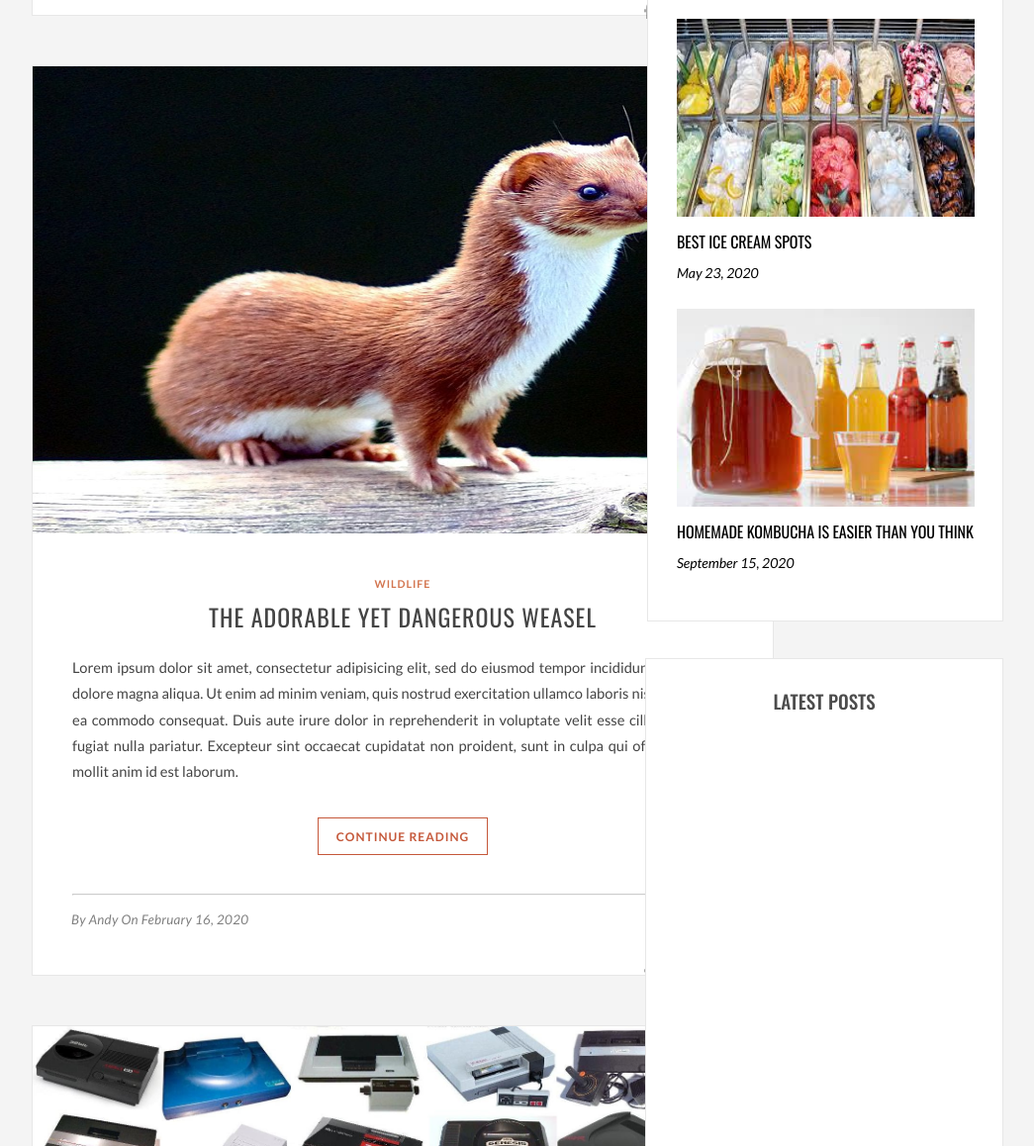
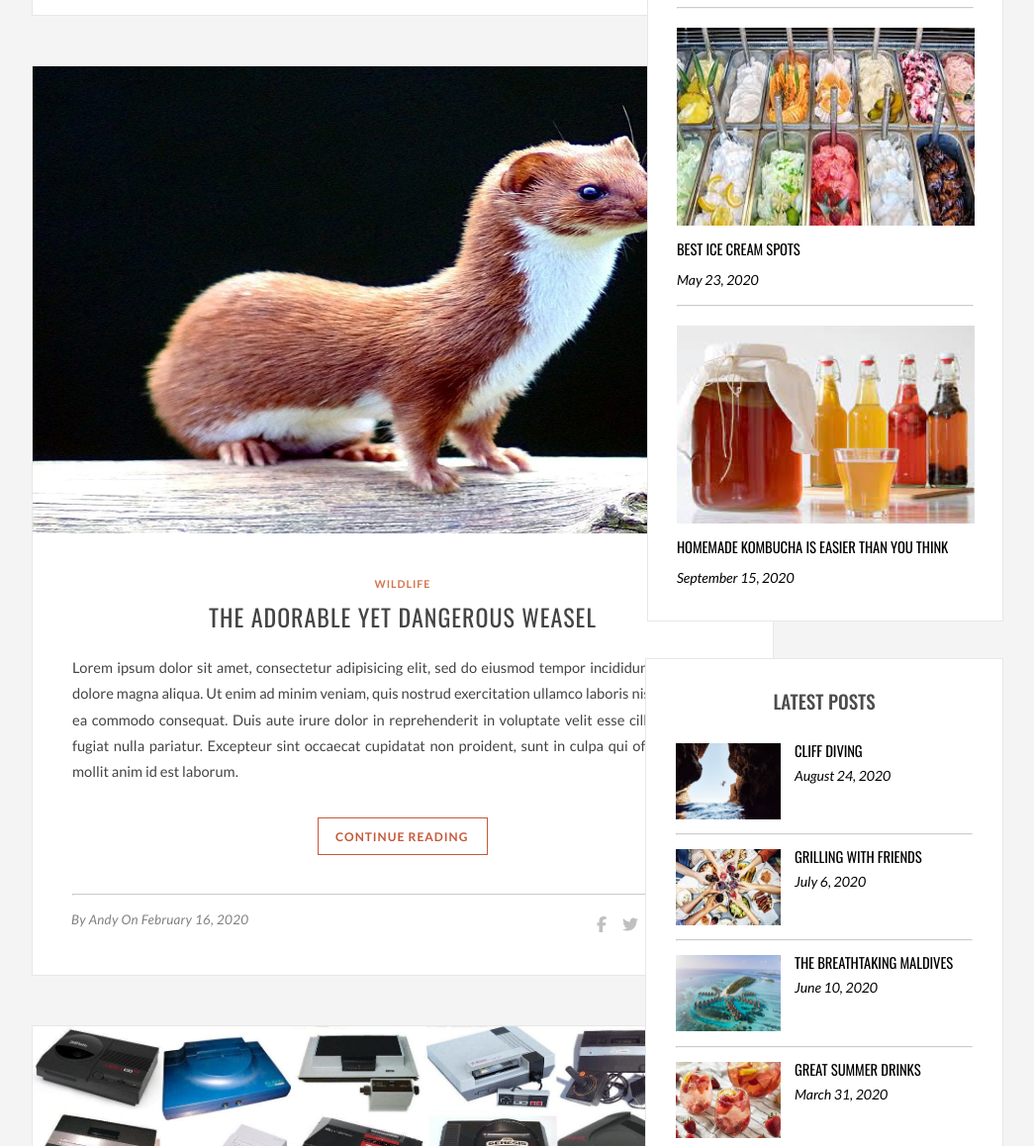
Before and after one commit to Crashy13/pixel-perfect-main, a plain HTML site: page index.html in a window 1280 px wide. Shown: the part 1015-2173 px from the top of the page at 99% size, without its empty margins (118-1163 px from the left). Drawn offline with nearby package versions, Linux system fonts and the light colour scheme; a web font is replaced by a local one.

Commit message:
added content to latest posts

```diff
--- a/index.html
+++ b/index.html
@@ -40,16 +40,16 @@
         <h2 class="article-header">TRAVEL</h2>
         <h3 class="article-title">THE FABULOUS CITY OF ROME</h3>
         <p class="article-paragraph">Lorem ipsum dolor sit amet, consectetur adipisicing elit, sed do eiusmod tempor incididunt ut labore et dolore magna aliqua. Ut enim ad minim veniam, quis nostrud exercitation ullamco laboris nisi ut aliquip ex ea commodo consequat. Duis aute irure dolor in reprehenderit in voluptate velit esse cillum dolore eu fugiat nulla pariatur. Excepteur sint occaecat cupidatat non proident, sunt in culpa qui officia deserunt mollit anim id est laborum.</p>
-        <button type="button" name="button" class="article-button">CONTINUE READING</button>
-        <hr>
+        <button type="button" name="button" class="article-button"><a href="#">CONTINUE READING</a></button>
+        <hr class='article-hr'>
         <p class="article-byline">By Greg On April 27, 2020</p>
         <nav class="article-social">
           <ul>
-            <li class="article-icon"><a href="#"></a><i class="fab fa-facebook-f"></i></li>
-            <li class="article-icon"><a href="#"></a><i class="fab fa-twitter"></i></li>
-            <li class="article-icon"><a href="#"></a><i class="fab fa-pinterest"></i></li>
-            <li class="article-icon"><a href="#"></a><i class="fab fa-google-plus-g"></i></li>
-            <li class="article-icon"><a href="#"></a><i class="fab fa-instagram"></i></li>
+            <li class="article-icon"><a href="#"><i class="fab fa-facebook-f"></i></a></li>
+            <li class="article-icon"><a href="#"><i class="fab fa-twitter"></i></a></li>
+            <li class="article-icon"><a href="#"><i class="fab fa-pinterest"></i></a></li>
+            <li class="article-icon"><a href="#"><i class="fab fa-google-plus-g"></i></a></li>
+            <li class="article-icon"><a href="#"><i class="fab fa-instagram"></i></a></li>
           </ul>
         </nav>
       </article>
@@ -58,16 +58,16 @@
         <h2 class="article-header">WILDLIFE</h2>
         <h3 class="article-title">THE ADORABLE YET DANGEROUS WEASEL</h3>
         <p class="article-paragraph">Lorem ipsum dolor sit amet, consectetur adipisicing elit, sed do eiusmod tempor incididunt ut labore et dolore magna aliqua. Ut enim ad minim veniam, quis nostrud exercitation ullamco laboris nisi ut aliquip ex ea commodo consequat. Duis aute irure dolor in reprehenderit in voluptate velit esse cillum dolore eu fugiat nulla pariatur. Excepteur sint occaecat cupidatat non proident, sunt in culpa qui officia deserunt mollit anim id est laborum.</p>
-        <button type="button" name="button" class="article-button">CONTINUE READING</button>
-        <hr>
+        <button type="button" name="button" class="article-button"><a href="#">CONTINUE READING</a></button>
+        <hr class='article-hr'>
         <p class="article-byline">By Andy On February 16, 2020</p>
         <nav class="article-social">
           <ul>
-            <li class="article-icon"><a href="#"></a><i class="fab fa-facebook-f"></i></li>
-            <li class="article-icon"><a href="#"></a><i class="fab fa-twitter"></i></li>
-            <li class="article-icon"><a href="#"></a><i class="fab fa-pinterest"></i></li>
-            <li class="article-icon"><a href="#"></a><i class="fab fa-google-plus-g"></i></li>
-            <li class="article-icon"><a href="#"></a><i class="fab fa-instagram"></i></li>
+            <li class="article-icon"><a href="#"><i class="fab fa-facebook-f"></i></a></li>
+            <li class="article-icon"><a href="#"><i class="fab fa-twitter"></i></a></li>
+            <li class="article-icon"><a href="#"><i class="fab fa-pinterest"></i></a></li>
+            <li class="article-icon"><a href="#"><i class="fab fa-google-plus-g"></i></a></li>
+            <li class="article-icon"><a href="#"><i class="fab fa-instagram"></i></a></li>
           </ul>
         </nav>
       </article>
@@ -76,16 +76,16 @@
         <h2 class="article-header">ENTERTAINMENT</h2>
         <h3 class="article-title">VIDEO GAME CONSOLES THROUGHOUT THE YEARS</h3>
         <p class="article-paragraph">Lorem ipsum dolor sit amet, consectetur adipisicing elit, sed do eiusmod tempor incididunt ut labore et dolore magna aliqua. Ut enim ad minim veniam, quis nostrud exercitation ullamco laboris nisi ut aliquip ex ea commodo consequat. Duis aute irure dolor in reprehenderit in voluptate velit esse cillum dolore eu fugiat nulla pariatur. Excepteur sint occaecat cupidatat non proident, sunt in culpa qui officia deserunt mollit anim id est laborum.</p>
-        <button type="button" name="button" class="article-button">CONTINUE READING</button>
-        <hr>
+        <button type="button" name="button" class="article-button"><a href="#">CONTINUE READING</a></button>
+        <hr class='article-hr'>
         <p class="article-byline">By Nick On January 13, 2020</p>
         <nav class="article-social">
           <ul>
-            <li class="article-icon"><a href="#"></a><i class="fab fa-facebook-f"></i></li>
-            <li class="article-icon"><a href="#"></a><i class="fab fa-twitter"></i></li>
-            <li class="article-icon"><a href="#"></a><i class="fab fa-pinterest"></i></li>
-            <li class="article-icon"><a href="#"></a><i class="fab fa-google-plus-g"></i></li>
-            <li class="article-icon"><a href="#"></a><i class="fab fa-instagram"></i></li>
+            <li class="article-icon"><a href="#"><i class="fab fa-facebook-f"></i></a></li>
+            <li class="article-icon"><a href="#"><i class="fab fa-twitter"></i></a></li>
+            <li class="article-icon"><a href="#"><i class="fab fa-pinterest"></i></a></li>
+            <li class="article-icon"><a href="#"><i class="fab fa-google-plus-g"></i></a></li>
+            <li class="article-icon"><a href="#"><i class="fab fa-instagram"></i></a></li>
           </ul>
         </nav>
       </article>
@@ -94,16 +94,16 @@
         <h2 class="article-header">LIFESTYLE</h2>
         <h3 class="article-title">THE CRAZE THAT IS ICED COFFEE</h3>
         <p class="article-paragraph">Lorem ipsum dolor sit amet, consectetur adipisicing elit, sed do eiusmod tempor incididunt ut labore et dolore magna aliqua. Ut enim ad minim veniam, quis nostrud exercitation ullamco laboris nisi ut aliquip ex ea commodo consequat. Duis aute irure dolor in reprehenderit in voluptate velit esse cillum dolore eu fugiat nulla pariatur. Excepteur sint occaecat cupidatat non proident, sunt in culpa qui officia deserunt mollit anim id est laborum.</p>
-        <button type="button" name="button" class="article-button">CONTINUE READING</button>
-        <hr>
+        <button type="button" name="button" class="article-button"><a href="#">CONTINUE READING</a></button>
+        <hr class='article-hr'>
         <p class="article-byline">By Tim On June 30, 2020</p>
         <nav class="article-social">
           <ul>
-            <li class="article-icon"><a href="#"></a><i class="fab fa-facebook-f"></i></li>
-            <li class="article-icon"><a href="#"></a><i class="fab fa-twitter"></i></li>
-            <li class="article-icon"><a href="#"></a><i class="fab fa-pinterest"></i></li>
-            <li class="article-icon"><a href="#"></a><i class="fab fa-google-plus-g"></i></li>
-            <li class="article-icon"><a href="#"></a><i class="fab fa-instagram"></i></li>
+            <li class="article-icon"><a href="#"><i class="fab fa-facebook-f"></i></a></li>
+            <li class="article-icon"><a href="#"><i class="fab fa-twitter"></i></a></li>
+            <li class="article-icon"><a href="#"><i class="fab fa-pinterest"></i></a></li>
+            <li class="article-icon"><a href="#"><i class="fab fa-google-plus-g"></i></a></li>
+            <li class="article-icon"><a href="#"><i class="fab fa-instagram"></i></a></li>
           </ul>
         </nav>
       </article>
@@ -112,16 +112,16 @@
         <h2 class="article-header">SPORTS</h2>
         <h3 class="article-title">HOW SPORTS GAINED IN POPULARITY</h3>
         <p class="article-paragraph">Lorem ipsum dolor sit amet, consectetur adipisicing elit, sed do eiusmod tempor incididunt ut labore et dolore magna aliqua. Ut enim ad minim veniam, quis nostrud exercitation ullamco laboris nisi ut aliquip ex ea commodo consequat. Duis aute irure dolor in reprehenderit in voluptate velit esse cillum dolore eu fugiat nulla pariatur. Excepteur sint occaecat cupidatat non proident, sunt in culpa qui officia deserunt mollit anim id est laborum.</p>
-        <button type="button" name="button" class="article-button">CONTINUE READING</button>
-        <hr>
+        <button type="button" name="button" class="article-button"><a href="#">CONTINUE READING</a></button>
+        <hr class='article-hr'>
         <p class="article-byline">By Kevin On May 26, 2020</p>
         <nav class="article-social">
           <ul>
-            <li class="article-icon"><a href="#"></a><i class="fab fa-facebook-f"></i></li>
-            <li class="article-icon"><a href="#"></a><i class="fab fa-twitter"></i></li>
-            <li class="article-icon"><a href="#"></a><i class="fab fa-pinterest"></i></li>
-            <li class="article-icon"><a href="#"></a><i class="fab fa-google-plus-g"></i></li>
-            <li class="article-icon"><a href="#"></a><i class="fab fa-instagram"></i></li>
+            <li class="article-icon"><a href="#"><i class="fab fa-facebook-f"></i></a></li>
+            <li class="article-icon"><a href="#"><i class="fab fa-twitter"></i></a></li>
+            <li class="article-icon"><a href="#"><i class="fab fa-pinterest"></i></a></li>
+            <li class="article-icon"><a href="#"><i class="fab fa-google-plus-g"></i></a></li>
+            <li class="article-icon"><a href="#"><i class="fab fa-instagram"></i></a></li>
           </ul>
         </nav>
       </article>
@@ -145,25 +145,51 @@
         <h1>POPULAR POSTS</h1>
         <ul>
           <li class="popular-posts-images">
-            <img src="./images/Sushi.jpeg" alt="A plate of sushi rolls">
+            <a href="#"><img src="./images/Sushi.jpeg" alt="A plate of sushi rolls"></a>
           </li>
           <p class="popular-posts-titles">SUSHI AT HOME</p>
-          <time datetime="02-15-2020">January 13, 2020</time>
+          <time datetime="02-15-2020" class='popular-posts-date'>January 13, 2020</time>
+          <hr class='popular-posts-hr'>
           <li class="popular-posts-images">
-            <img src="./images/Ice_Cream.jpeg" alt="Many different varities of ice cream">
+            <a href="#"><img src="./images/Ice_Cream.jpeg" alt="Many different varities of ice cream"></a>
           </li>
           <p class="popular-posts-titles">BEST ICE CREAM SPOTS</p>
-          <time datetime="03-15-2020">May 23, 2020</time>
+          <time datetime="03-15-2020" class='popular-posts-date'>May 23, 2020</time>
+          <hr class='popular-posts-hr'>
           <li class="popular-posts-images">
-            <img src="./images/Kombucha.jpeg" alt="Bottles of different flavors of of kombucha">
+            <a href="#"><img src="./images/Kombucha.jpeg" alt="Bottles of different flavors of of kombucha"></a>
           </li>
           <p class="popular-posts-titles">HOMEMADE KOMBUCHA IS EASIER THAN YOU THINK</p>
-          <time datetime="04-15-2020">September 15, 2020</time>
+          <time datetime="04-15-2020" class='popular-posts-date'>September 15, 2020</time>
         </ul>
       </aside>
       <aside class="latest-posts">
         <h1>LATEST POSTS</h1>
-
+        <ul>
+          <li class='latest-posts-content'>
+            <a href="#"><img src="./images/Cliff_Diving.jpeg" alt="A man jumping into the water from a cliff"></a>
+            <p class='latest-posts-title'>CLIFF DIVING</p>
+            <time datetime="8-24-2020" class='latest-posts-date'>August 24, 2020</time>
+          </li>
+          <hr class='latest-posts-hr'>
+          <li class='latest-posts-content'>
+            <a href="#"><img src="./images/Grilling.jpeg" alt="A group of people cheersing their glasses over some food"></a>
+            <p class='latest-posts-title'>GRILLING WITH FRIENDS</p>
+            <time datetime="7-6-2020" class='latest-posts-date'>July 6, 2020</time>
+          </li>
+          <hr class='latest-posts-hr'>
+          <li class='latest-posts-content'>
+            <a href="#"><img src="./images/Maldives.jpeg" alt="An aerial view of the Maldives"></a>
+            <p class='latest-posts-title'>THE BREATHTAKING MALDIVES</p>
+            <time datetime="6-10-2020" class='latest-posts-date'>June 10, 2020</time>
+          </li>
+          <hr class='latest-posts-hr'>
+          <li class='latest-posts-content'>
+            <a href="#"><img src="./images/Summer_Drinks.jpeg" alt=""></a>
+            <p class='latest-posts-title'>GREAT SUMMER DRINKS</p>
+            <time datetime="3-31-2020" class='latest-posts-date'>March 31, 2020</time>
+          </li>
+        </ul>
       </aside>
       <aside class="instagram-feed">
         <h1>INSTAGRAM FEED</h1>
--- a/styles/styles.css
+++ b/styles/styles.css
@@ -1,5 +1,9 @@
 * {
   box-sizing: border-box;
+}
+
+main {
+  width: 100%
 }
 
 img {
@@ -26,22 +30,9 @@ h1 {
   color: #4C4C4C;
 }
 
-time {
-  font-family: Lato;
-  font-weight: 300;
-  font-style: italic;
-  font-size: 14px;
-  margin-left: 29px;
-  bottom: 240px;
-}
-
 a {
   text-decoration: none;
-  font-family: Lato;
-  font-weight: 700;
-  font-size: 12px;
   color: #444;
-
 }
 
 .header-elements {
@@ -76,6 +67,10 @@ a {
   margin: 9px 0 0 15px;
   left: 791px;
   font-size: 12px;
+}
+
+.articles {
+  width: 66.667%
 }
 
 .article-content {
@@ -136,6 +131,7 @@ a {
 }
 
 .article-button {
+  display: flex;
   position: relative;
   width: 172px;
   height: 38px;
@@ -151,7 +147,17 @@ a {
   background: #FFFFFF;
 }
 
-hr {
+.article-button > * {
+  color: #C5583A;
+  font-family: Lato;
+  font-weight: 700;
+  font-size: 12px;
+  letter-spacing: 1px;
+  padding-left: 5px
+
+}
+
+.article-hr {
   position: relative;
   width: 89%;
   color: #E2E2E2;
@@ -171,16 +177,23 @@ hr {
 }
 
 .article-social {
-  display: flex;
+  position: absolute;
+  display: inline-flex;
   height: 20px;
-  justify-content: flex-end;
-  align-items: flex-end;
-  margin: 0 39px 0 0;
+  margin: 843px 0 0 570px;
 }
 
 .article-icon {
   display: inline;
   opacity: 33%;
+}
+
+.article-icon > * {
+  margin: 0 12px 0 0;
+}
+
+.asides {
+  width: 33.333%
 }
 
 .about-me {
@@ -272,12 +285,29 @@ hr {
 }
 
 .popular-posts-titles {
-  font-family: Oswald;
   margin-left: 29px;
-  font-size: 12pt;
-  font-weight: 400;
   margin-bottom: 13px;
   letter-spacing: -.1px;
+  font-size: 11pt;
+  font-weight: 400;
+  font-family: Oswald;
+}
+
+.popular-posts-date {
+  font-family: Lato;
+  font-weight: 300;
+  font-style: italic;
+  font-size: 14px;
+  margin-left: 29px;
+  bottom: 240px;
+}
+
+.popular-posts-hr {
+  position: relative;
+  width: 83%;
+  color: #E2E2E2;
+  top: 8px;
+  opacity: 50%;
 }
 
 .latest-posts {
@@ -288,6 +318,44 @@ hr {
   width: 362px;
   top: 1680px;
   right: 148px;
+}
+
+.latest-posts-content {
+  display: inline-flex;
+  flex-wrap: wrap;
+  margin: 15px 0 0 30px
+}
+
+.latest-posts-title {
+  position: absolute;
+  text-align: center;
+  margin: 0 0 5px 120px;
+  letter-spacing: -.1px;
+  font-size: 11pt;
+  font-weight: 400;
+  font-family: Oswald;
+}
+
+.latest-posts-date {
+  position: absolute;
+  margin: 25px 0 150px 120px;
+  font-family: Lato;
+  font-weight: 300;
+  font-style: italic;
+  font-size: 14px;
+}
+
+.latest-posts img {
+  width: 106px;
+  height: 77px;
+}
+
+.latest-posts-hr {
+  position: relative;
+  width: 83%;
+  color: #E2E2E2;
+  opacity: 50%;
+  margin: 10px auto -1px auto
 }
 
 .instagram-feed {
```
